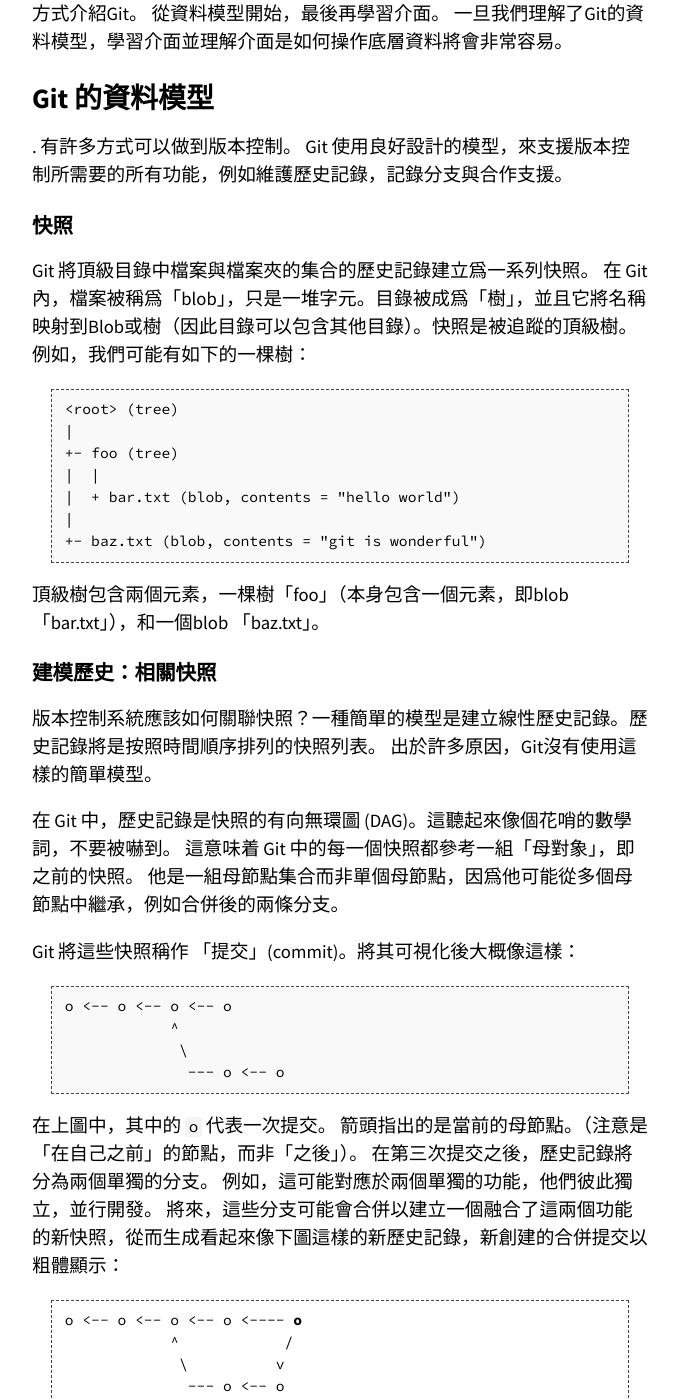
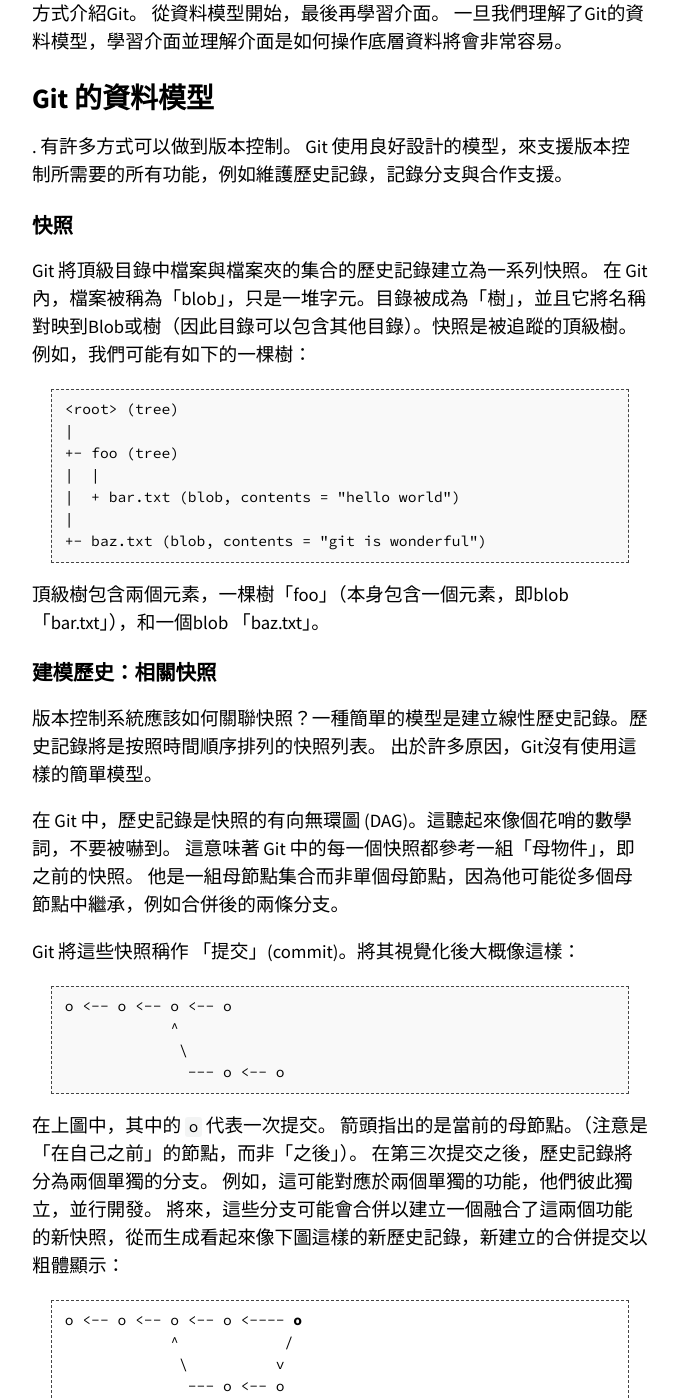
Before and after one commit to missing-semester-zh-Hant/missing-semester-zh-Hant.github.io, a Jekyll site: the page built from _2020/version-control.md, in a window 1280 px wide and 1400 px high, scrolled down 1527 px. Shown: the whole window, without its empty margins (300-979 px from the left). Built offline with Jekyll 4.4.1, drawn with Linux system fonts in a browser that asks for light colours; some of the changed text lies outside the part shown.

Commit message:
遣詞行文

````diff
--- a/_2020/version-control.md
+++ b/_2020/version-control.md
@@ -17,15 +17,15 @@ directory. VCSs also maintain metadata like who created each snapshot, messages
 associated with each snapshot, and so on. -->
 版本控制系統 (VCSs) 是用來追蹤程式原始碼（或者檔案與檔案夾）內在改動的工具。
 如同名字一樣，這些工具將會幫助我們管理程式碼的修改歷史記錄；更進一步，它也促進了合作。
-VCS透過一系列快照將檔案夾與其內容保存起來，每個快照都包含了檔案夾或者檔案的完整訊息。
-同時它還維護類似於快照創建者以及每個快照的相關信息等元數據。
+VCS透過一系列快照將檔案夾與其內容儲存起來，每個快照都包含了檔案夾或者檔案的完整訊息。
+同時它還維護類似於快照建立者以及每個快照的相關資訊等元數據。
 
 <!-- Why is version control useful? Even when you're working by yourself, it can let
 you look at old snapshots of a project, keep a log of why certain changes were
 made, work on parallel branches of development, and much more. When working
 with others, it's an invaluable tool for seeing what other people have changed,
 as well as resolving conflicts in concurrent development. -->
-爲什麼版本控制系統十分有用？即使我們一個人進行工作，它也可以提供讓我們閱讀專案舊快照的能力，
+為什麼版本控制系統十分有用？即使我們一個人進行工作，它也可以提供讓我們閱讀專案舊快照的能力，
 記錄每次編輯的目的，以及基於多個分支並行開發。
 與別人協同開發時，它展現了檢視別人對程式碼修改的能力，同時可以解決憂鬱並行開發引起的衝突。
 
@@ -54,7 +54,7 @@ with its interface / command-line interface) can lead to a lot of confusion.
 It's possible to memorize a handful of commands and think of them as magic
 incantations, and follow the approach in the comic above whenever anything goes
 wrong. -->
-因爲 Git 的抽象泄漏（leaky abstraction）問題，從總體到細節的方式（從介面開始）的學習方式會令人感到非常困惑。
+因為 Git 的抽象洩漏（leaky abstraction）問題，從總體到細節的方式（從介面開始）的學習方式會令人感到非常困惑。
 很多時候我們只能記住一些指令，然後如同詠唱魔法一般地使用他們。一旦出現問題，就只能如同上篇的漫畫一樣處理了。
 
 <!-- While Git admittedly has an ugly interface, its underlying design and ideas are
@@ -87,8 +87,8 @@ called a "blob", and it's just a bunch of bytes. A directory is called a
 "tree", and it maps names to blobs or trees (so directories can contain other
 directories). A snapshot is the top-level tree that is being tracked. For
 example, we might have a tree as follows: -->
-Git 將頂級目錄中檔案與檔案夾的集合的歷史記錄建立爲一系列快照。
-在 Git 內，檔案被稱爲「blob」，只是一堆字元。目錄被成爲「樹」，並且它將名稱映射到Blob或樹（因此目錄可以包含其他目錄）。快照是被追蹤的頂級樹。例如，我們可能有如下的一棵樹：
+Git 將頂級目錄中檔案與檔案夾的集合的歷史記錄建立為一系列快照。
+在 Git 內，檔案被稱為「blob」，只是一堆字元。目錄被成為「樹」，並且它將名稱對映到Blob或樹（因此目錄可以包含其他目錄）。快照是被追蹤的頂級樹。例如，我們可能有如下的一棵樹：
 
 ```
 <root> (tree)
@@ -120,12 +120,12 @@ it. It's a set of parents rather than a single parent (as would be the case in
 a linear history) because a snapshot might descend from multiple parents, for
 example due to combining (merging) two parallel branches of development. -->
 在 Git 中，歷史記錄是快照的有向無環圖 (DAG)。這聽起來像個花哨的數學詞，不要被嚇到。
-這意味着 Git 中的每一個快照都參考一組「母對象」，即之前的快照。
-他是一組母節點集合而非單個母節點，因爲他可能從多個母節點中繼承，例如合併後的兩條分支。
+這意味著 Git 中的每一個快照都參考一組「母物件」，即之前的快照。
+他是一組母節點集合而非單個母節點，因為他可能從多個母節點中繼承，例如合併後的兩條分支。
 
 <!-- Git calls these snapshots "commit"s. Visualizing a commit history might look
 something like this: -->
-Git 將這些快照稱作 「提交」(commit)。將其可視化後大概像這樣：
+Git 將這些快照稱作 「提交」(commit)。將其視覺化後大概像這樣：
 
 ```
 o <-- o <-- o <-- o
@@ -146,7 +146,7 @@ created merge commit shown in bold: -->
 箭頭指出的是當前的母節點。（注意是「在自己之前」的節點，而非「之後」）。
 在第三次提交之後，歷史記錄將分為兩個單獨的分支。
 例如，這可能對應於兩個單獨的功能，他們彼此獨立，並行開發。
-將來，這些分支可能會合併以建立一個融合了這兩個功能的新快照，從而生成看起來像下圖這樣的新歷史記錄，新創建的合併提交以粗體顯示：
+將來，這些分支可能會合併以建立一個融合了這兩個功能的新快照，從而生成看起來像下圖這樣的新歷史記錄，新建立的合併提交以粗體顯示：
 
 <pre>
 o <-- o <-- o <-- o <---- <strong>o</strong>
@@ -189,10 +189,10 @@ type commit = struct {
 這是一個簡單整潔的歷史模型。
 
 <!-- ## Objects and content-addressing -->
-## 對象與內容定位
+## 物件與內容定位
 
 <!-- An "object" is a blob, tree, or commit: -->
-一個「對象」是一個blob，樹或者提交：
+一個「物件」是一個blob，樹或者提交：
 
 ```
 type object = blob | tree | commit
@@ -200,7 +200,7 @@ type object = blob | tree | commit
 
 <!-- In Git data store, all objects are content-addressed by their [SHA-1
 hash](https://en.wikipedia.org/wiki/SHA-1). -->
-Git在存儲資料時，所有對象都被記錄[SHA-1 hash](https://en.wikipedia.org/wiki/SHA-1)以供定位。
+Git在儲存資料時，所有物件都被記錄[SHA-1 hash](https://en.wikipedia.org/wiki/SHA-1)以供定位。
 
 ```
 objects = map<string, object>
@@ -216,8 +216,8 @@ def load(id):
 <!-- Blobs, trees, and commits are unified in this way: they are all objects. When
 they reference other objects, they don't actually _contain_ them in their
 on-disk representation, but have a reference to them by their hash. -->
-Blob，樹和提交以這種方式統一：它們都是對象。
-當他們參考其他對象時，它們實際上並沒有真正被 _寫入_ 硬碟，而是通過哈希值對其進行引用。
+Blob，樹和提交以這種方式統一：它們都是物件。
+當他們參考其他物件時，它們實際上並沒有真正被 _寫入_ 硬碟，而是通過雜湊值對其進行引用。
 
 <!-- For example, the tree for the example directory structure [above](#snapshots)
 (visualized using `git cat-file -p 698281bc680d1995c5f4caaf3359721a5a58d48d`),
@@ -253,9 +253,9 @@ because humans aren't good at remembering strings of 40 hexadecimal characters.
 immutable, references are mutable (can be updated to point to a new commit).
 For example, the `master` reference usually points to the latest commit in the
 main branch of development. -->
-Git解決此問題的方法是爲SHA-1值提供易於理解的名稱，稱爲"參考"。
+Git解決此問題的方法是為SHA-1值提供易於理解的名稱，稱為"參考"。
 參考是指向提交的指標。
-與不可變的對象不同，參考是可變的（可以更新以指向新的提交）。
+與不可變的物件不同，參考是可變的（可以更新以指向新的提交）。
 例如，`master` 通常指向主分支的最新提交。
 
 ```
@@ -297,8 +297,8 @@ currently are" is a special reference called "HEAD". -->
 <!-- On disk, all Git stores are objects and references: that's all there is to Git's
 data model. All `git` commands map to some manipulation of the commit DAG by
 adding objects and adding/updating references. -->
-在硬碟上，所有 Git 存儲都是物件與參考。
-所有的 `git` 指令都對應某種建立對象，增添或刪除參考的操作。
+在硬碟上，所有 Git 儲存都是物件與參考。
+所有的 `git` 指令都對應某種建立物件，增添或刪除參考的操作。
 
 <!-- Whenever you're typing in any command, think about what manipulation the
 command is making to the underlying graph data structure. Conversely, if you're
@@ -347,7 +347,7 @@ Git透過 "暫存區域" 來允許我們指定下次快照中要包含哪些改
 <!-- To avoid duplicating information, we're not going to explain the commands below
 in detail. See the highly recommended [Pro Git](https://git-scm.com/book/en/v2)
 for more information, or watch the lecture video. -->
-爲了避免信息重複，我們不會詳細解釋。
+為了避免資訊重複，我們不會詳細解釋。
 十分建議閱讀 [Pro Git](https://git-scm.com/book/en/v2) 或者觀看課程回放來學習。
 
 <!-- ## Basics -->
@@ -634,16 +634,16 @@ hosts, like [GitLab](https://about.gitlab.com/) and
 [BitBucket](https://bitbucket.org/). -->
 - **圖形介面**: Git 有許多 [圖形介面](https://git-scm.com/downloads/guis)
 不過我們使用命令列。
-- **Shell 集成**: 將 Git 集成/一體化到 shell 中會非常合適。
+- **Shell 整合**: 將 Git 整合/一體化到 shell 中會非常合適。
 ([zsh](https://github.com/olivierverdier/zsh-git-prompt),
 [bash](https://github.com/magicmonty/bash-git-prompt)). [Oh My Zsh](https://github.com/ohmyzsh/ohmyzsh) 這類框架中經常已經含有 Git 。
-- **編輯器集成**: 與上相似，將 Git 集成至編輯器中也很合適。 [fugitive.vim](https://github.com/tpope/vim-fugitive) 是一個基本的Vim插件。
+- **編輯器整合**: 與上相似，將 Git 整合至編輯器中也很合適。 [fugitive.vim](https://github.com/tpope/vim-fugitive) 是一個基本的Vim外掛。
 - **工作流**: 我們已經講解了資料模型與一些常見指令，但是還沒有討論在大型專案內工作時一些慣例。
-(並且這裏有 [非常多](https://nvie.com/posts/a-successful-git-branching-model/)
+(並且這裡有 [非常多](https://nvie.com/posts/a-successful-git-branching-model/)
 [不同的](https://www.endoflineblog.com/gitflow-considered-harmful)
 [處理方式](https://www.atlassian.com/git/tutorials/comparing-workflows/gitflow-workflow)).
 - **GitHub**: Git 不是 GitHub. GitHub 需要使用 [pull
-requests](https://help.github.com/en/github/collaborating-with-issues-and-pull-requests/about-pull-requests)來爲他人的專案貢獻程式碼。
+requests](https://help.github.com/en/github/collaborating-with-issues-and-pull-requests/about-pull-requests)來為他人的專案貢獻程式碼。
 - **其他 Git 提供者**: GitHub 不是唯一的，有許多類似於 [GitLab](https://about.gitlab.com/) 與
 [BitBucket](https://bitbucket.org/)的倉儲商。
 
@@ -669,11 +669,11 @@ words](https://smusamashah.github.io/blog/2017/10/14/explain-git-in-simple-words
 - [Learn Git Branching](https://learngitbranching.js.org/) is a browser-based
 game that teaches you Git. -->
 - [Pro Git](https://git-scm.com/book/en/v2) 是 **非常值得閱讀的**.
-閱讀1-5章節可以教會你使流暢使用 Git 的大多數技巧，因爲你已經理解了 Git 的資料模型。
-後面的章節提供了很多有取得高級主題。
+閱讀1-5章節可以教會你使流暢使用 Git 的大多數技巧，因為你已經理解了 Git 的資料模型。
+後面的章節提供了很多有取得高階主題。
 - [Oh Shit, Git!?!](https://ohshitgit.com/) 是一個簡單的手冊來指引你如何從錯誤中恢復。
 - [Git for Computer Scientists](https://eagain.net/articles/git-for-computer-scientists/)
-簡短介紹了 Git 的資料模型，與本文相比包含少量的假碼，但是增添了大量的精妙圖像。
+簡短介紹了 Git 的資料模型，與本文相比包含少量的假碼，但是增添了大量的精妙影象。
 - [Git from the Bottom Up](https://jwiegley.github.io/git-from-the-bottom-up/)
 詳細介紹了 Git 的實現細節，不僅限於資料模型。適合好奇心強烈的同學。
 - [How to explain git in simple
````
Also changed, not shown: other parts of _2020/version-control.md (+16 -16 lines).
